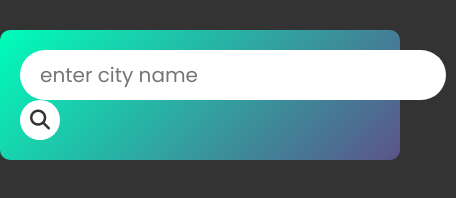
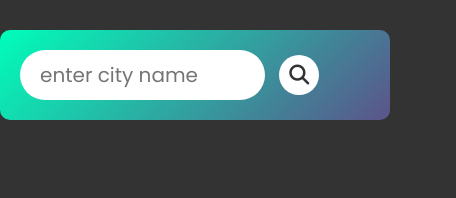
Before and after one commit to sivajeevacode/Weather-App, a plain HTML site: page index.html in a window 390 px wide. Shown: the whole page, 456 px wide, since content can reach past the window. Drawn offline with Linux system fonts and the light colour scheme.

Commit message:
feat:add responsive

```diff
--- a/style.css
+++ b/style.css
@@ -8,6 +8,9 @@
 body
 {
     background-color: #333;
+    display: flex;
+    justify-content: center;
+    align-items: center;
 }
 .card
 {
@@ -88,3 +91,10 @@ body
     width: 40px;
     margin-right: 10px;
 }
+
+@media (max-width:700px) {
+    .search-bar input
+    {
+        width: 70%;
+    }
+}
```
